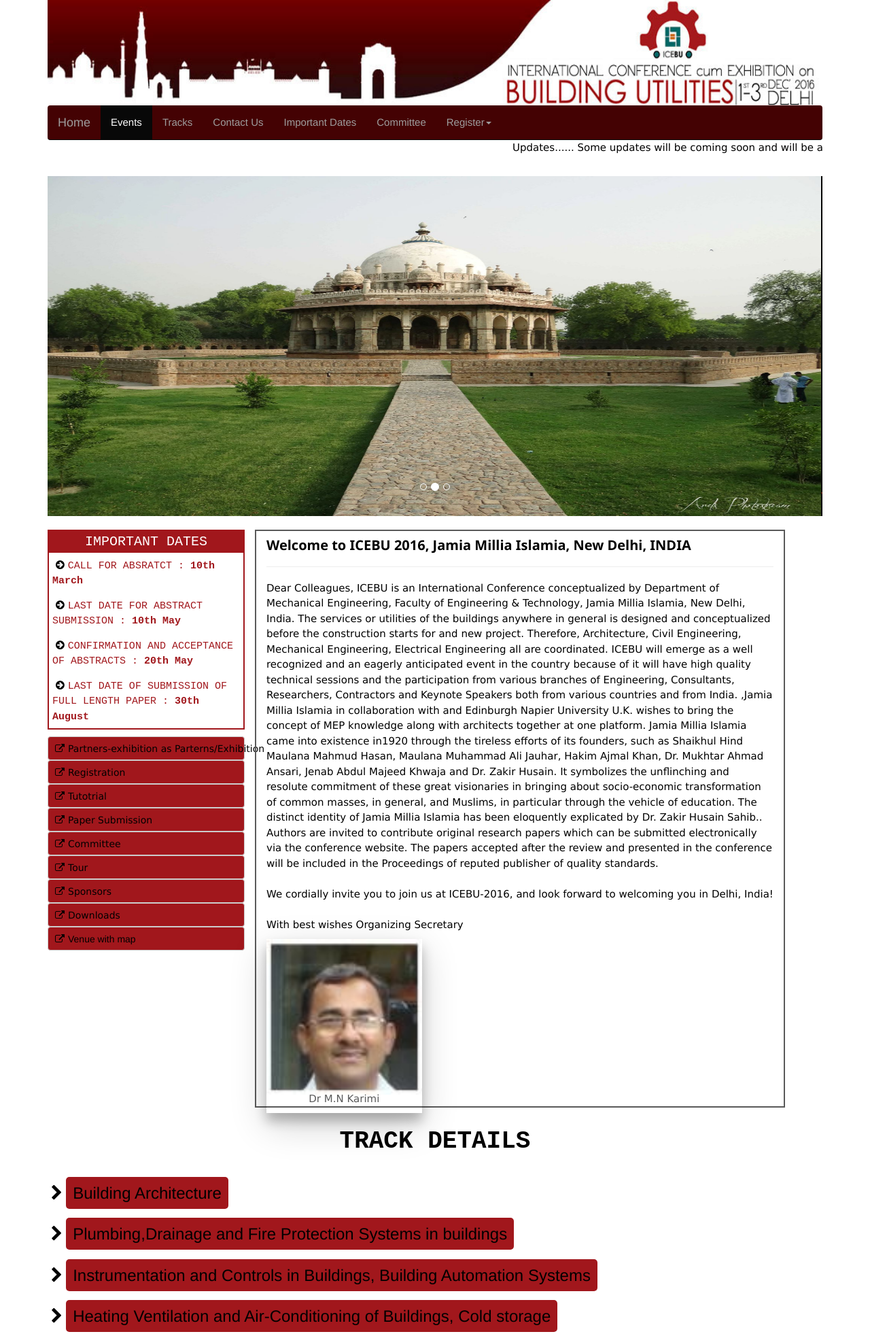
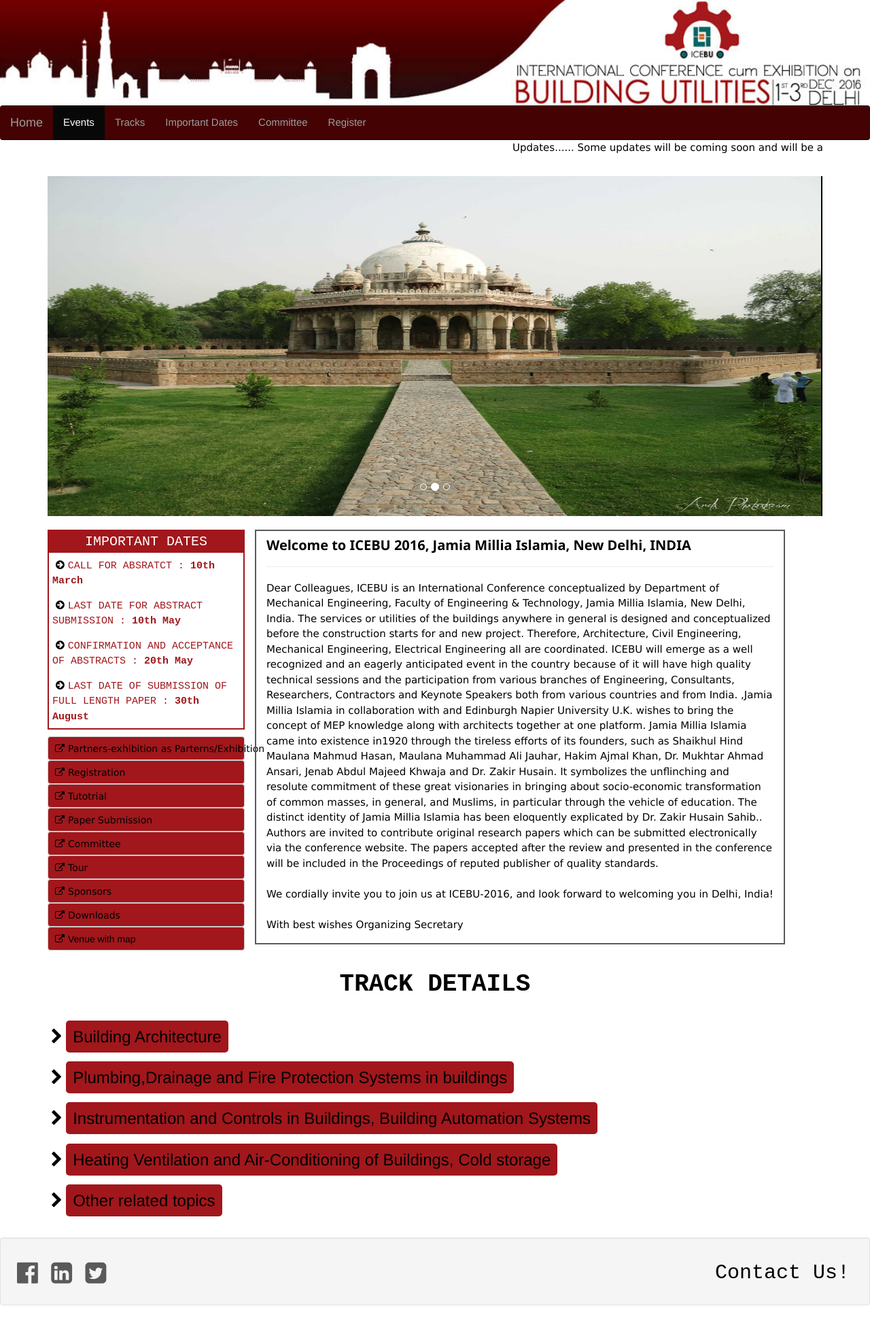
Before and after one commit to ad-os/interconf, a plain HTML site: page index.html in a window 1280 px wide. Shown: the top 1962 px of the page at 68% size. After the commit the page ends 1920 px from the top, so only its background shows below. Drawn offline with Linux system fonts and the light colour scheme; files whose address does not match are found by name.

Commit message:
Updated UI

```diff
--- a/assets/css/style.css
+++ b/assets/css/style.css
@@ -244,7 +244,7 @@ a:hover {
 }
 
 .speakers {
-	min-height: 850px;
+	min-height: 610px;
 	border: 2px solid;
 }
 
@@ -314,3 +314,7 @@ footer {
 	padding: 10px;
 	font-family: monospace;
 }
+
+.banner {
+	padding: 0;
+}
--- a/index.html
+++ b/index.html
@@ -21,13 +21,8 @@
     <link rel="stylesheet" href="assets/css/font-awesome/css/font-awesome.min.css">
   </head>
   <body>
-    <div class="container">
-      <div class="row">
-        <div class="col-md-12">
-          <img class="size" src="assets/img/banner-website.jpg" class="centerlogo">
-        </div>
-      </div></div>
-    <div class="container">
+      <img class="size" src="assets/img/banner-website.jpg" class="centerlogo">
+      </div>
       <div class="navbar-wrapper">
         <nav class="navbar navbar-inverse navbar-static-top">
           <div class="container">
@@ -43,26 +38,15 @@
             <div id="navbar" class="navbar-collapse collapse">
               <ul class="nav navbar-nav">
                 <li class="active"><a href="#">Events</a></li>
-                <li><a href="#about">Tracks</a></li>
-                <li><a href="#contact">Contact Us</a></li>
-				<li><a href="dates.html">Important Dates</a></li>
-				<li><a href="committee.html">Committee</a></li>
-                <li class="dropdown">
-                  <a href="#" class="dropdown-toggle" data-toggle="dropdown" role="button" aria-haspopup="true" aria-expanded="false">Register<span class="caret"></span></a>
-                  <ul class="dropdown-menu">
-                    <li><a href="#">Panel Registrations</a></li>
-                    <li><a href="#">Paper Registrations</a></li>
-                    <li><a href="#">Stall Registration</a></li>
-                    <li role="separator" class="divider"></li>
-
-                  </ul>
-                </li>
+                <li><a href="#track">Tracks</a></li>
+				        <li><a href="dates.html">Important Dates</a></li>
+				        <li><a href="committee.html">Committee</a></li>
+                <li class="dropdown"><a>Register</a></li>
               </ul>
             </div>
           </div>
         </nav>
-
-      </div></div>
+      </div>
     <div class="container">
       <div class="scroll-left">
         <p>Updates......
@@ -124,7 +108,7 @@
               Organizing Secretary</p>
             </div>
           </div>
-          <div class="row">
+<!--           <div class="row">
             <div class="col-md-4">
               <div class="w3-card-12">
                 <img class="cardImg" src="assets/img/karimi.jpg" alt="Norway">
@@ -135,11 +119,11 @@
             </div>
             <div class="col-md-4"></div>
             <div class="col-md-4"></div>
-          </div>
+          </div> -->
         </div>
       </div>
     </div>
-    <div class="container trackMargin">
+    <div class="container trackMargin" id="track">
       <div class="row">
         <div class="col-md-12">
           <h1 style="font-weight:bold; font-family:monospace;" class="center blackColor"><p>TRACK DETAILS</p></h1>
```
